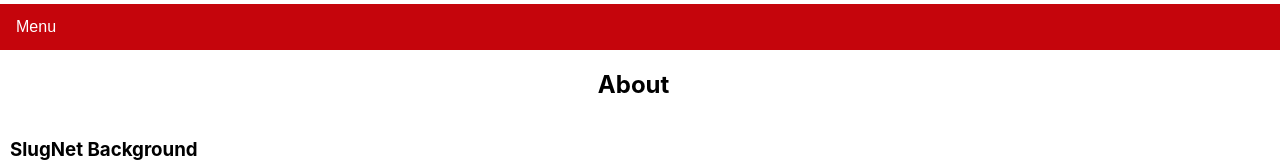
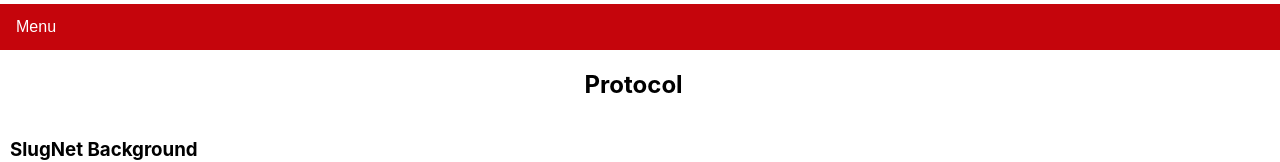
Before and after one commit to wiscbicklab/SlugNet, a React (Create React App) app: page /#/protocol in a window 1280 px wide. Shown: the part 176-338 px from the top of the page. Built offline with nearby package versions, Linux system fonts and the light colour scheme.

Commit message:
Updated img Link for Upload Tips

```diff
--- a/src/Protocol.js
+++ b/src/Protocol.js
@@ -3,7 +3,7 @@
 function About() {
   return (
     <div className="Container">
-      <h2>About</h2>
+      <h2>Protocol</h2>
       <div className="Protocol">
         <div className="Background">
           <h3>SlugNet Background</h3>
@@ -16,7 +16,7 @@
         <div className="Protocol">
           <h3>Protocol</h3>
           <p>
-            <a href="https://raw.githubusercontent.com/wiscbicklab/SlugNet/refs/heads/main/public/Protocol.pdf" download>Download Protocol PDF Here</a>
+            <a href="https://raw.githubusercontent.com/wiscbicklab/SlugNet/refs/heads/main/public/Protocol.pdf">Download Protocol PDF Here</a>
           </p>
           <div className="FieldSelection">
             <h4>Field Selection Criteria</h4>
@@ -37,7 +37,7 @@
             </ol>
             <iframe title="SlugTrapVideoWithEmilyBick" src="https://www.youtube.com/embed/L7DBYM03VW0" />
             <img
-              src="https://https://raw.githubusercontent.com/wiscbicklab/SlugNet/refs/heads/main/public/Images/Shingle_Trap_Photo_Tips.jpg"
+              src="https://raw.githubusercontent.com/wiscbicklab/SlugNet/refs/heads/main/public/Images/Shingle_Trap_Photo_Tips.jpg"
               alt="Photo tips for shingle traps: Flip shinle over so the bottom is facing upwards and a take a top-down photo with a GPS enabled smartphone. Also attempt to minimize the amount of ground around the shingle in the photo, while making sure the entire shingle is in the photo."/>
           </div>
         </div>
```
